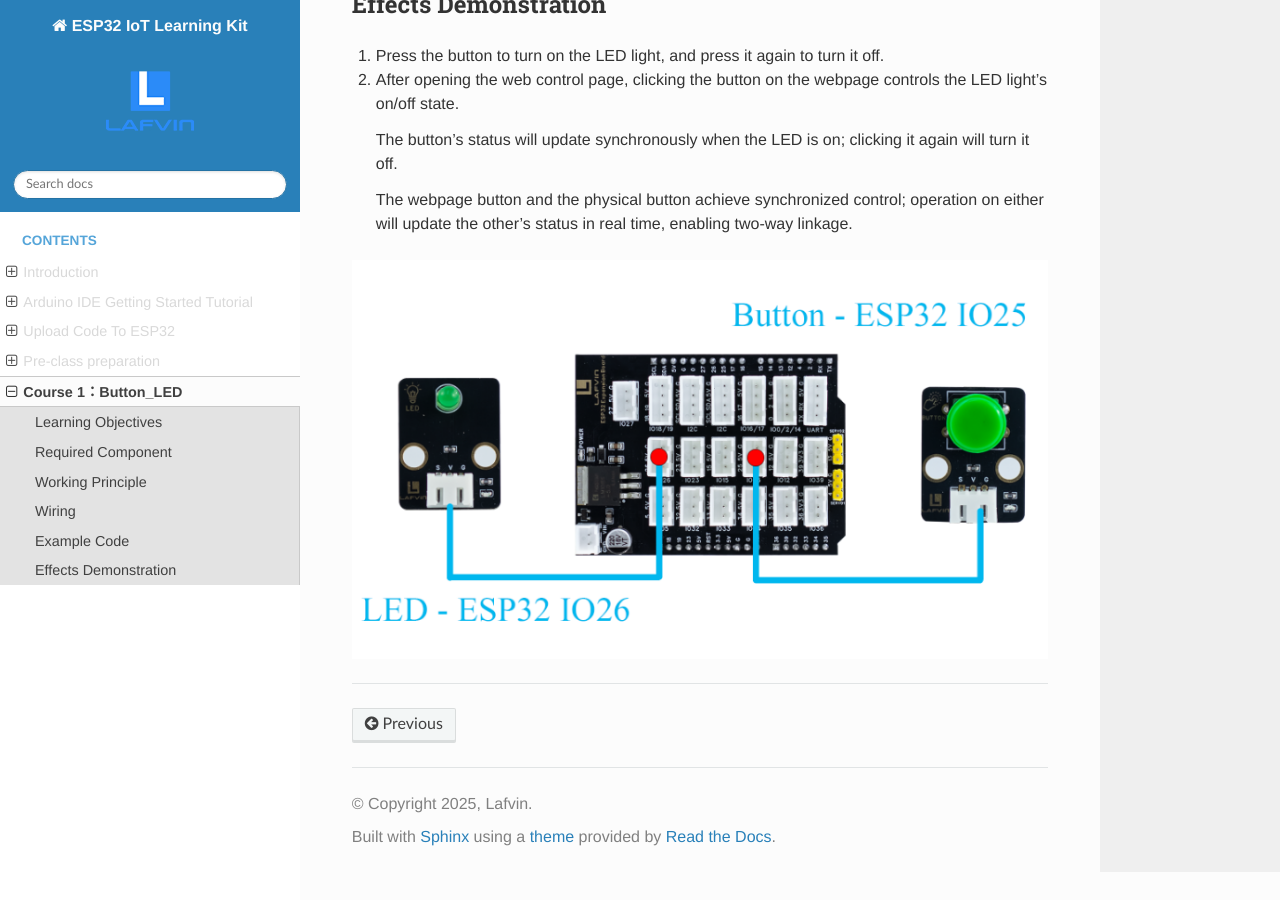
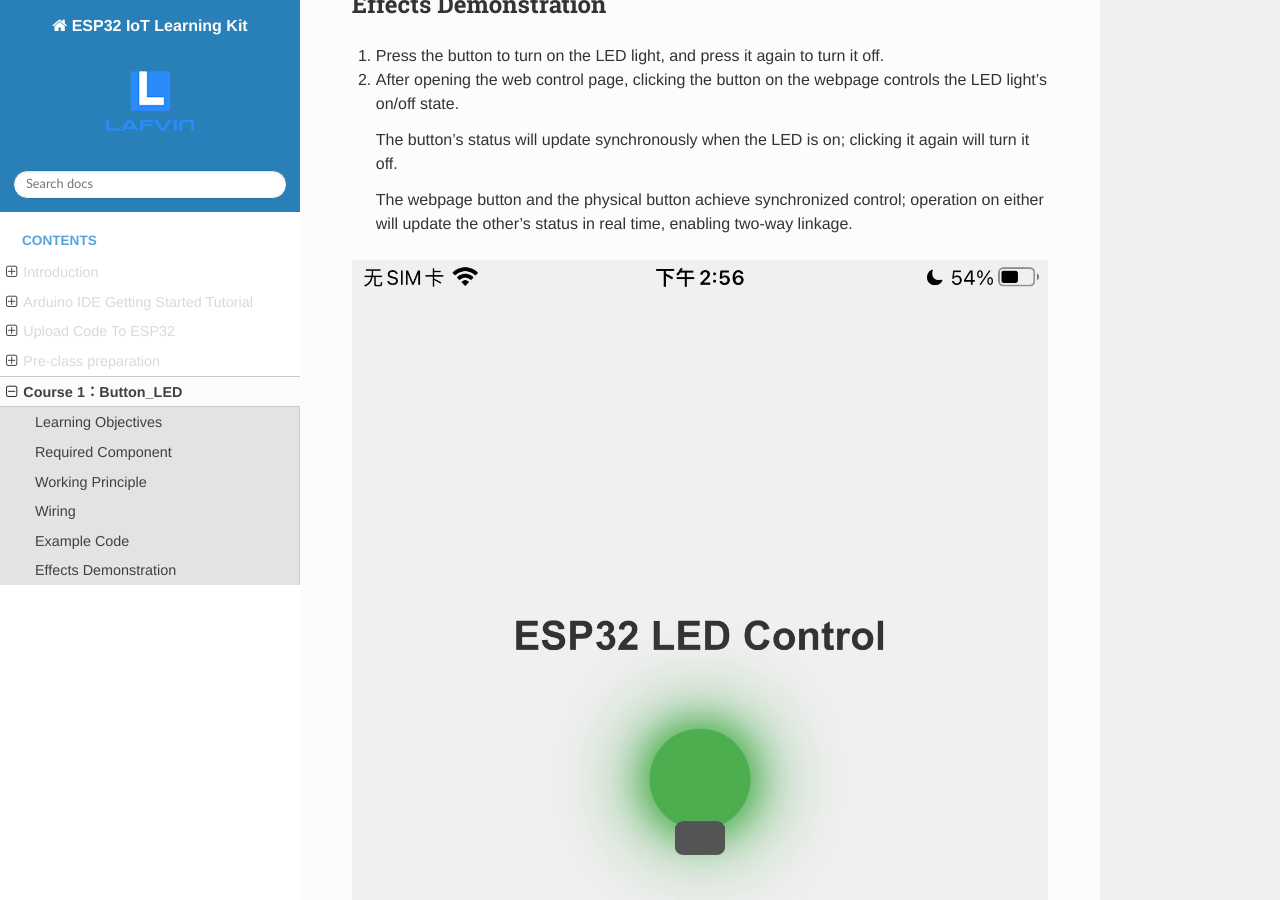
Before and after one commit to COLA508/esp32_IOT_Learning_Kit, a Sphinx documentation site: the page built from docs/source/course1.rst, in a window 1280 px wide and 900 px high, scrolled down 5963 px. Built offline with Sphinx 7.4.7 and the Read the Docs theme 3.1.0, drawn with Linux system fonts in a browser that asks for light colours; before the commit the page ends 6835 px from its top, so only the background shows below that.

Commit message:
Update course1.rst

```diff
--- a/docs/source/course1.rst
+++ b/docs/source/course1.rst
@@ -300,7 +300,7 @@ Effects Demonstration
 
    The webpage button and the physical button achieve synchronized control; operation on either will update the other's status in real time, enabling two-way linkage.
 
-.. image:: _static/COURSE/2.ledwiring.png
+.. image:: _static/COURSE/3.LED.png
     :alt: Arduino IDE official website
     :align: center
 
```
